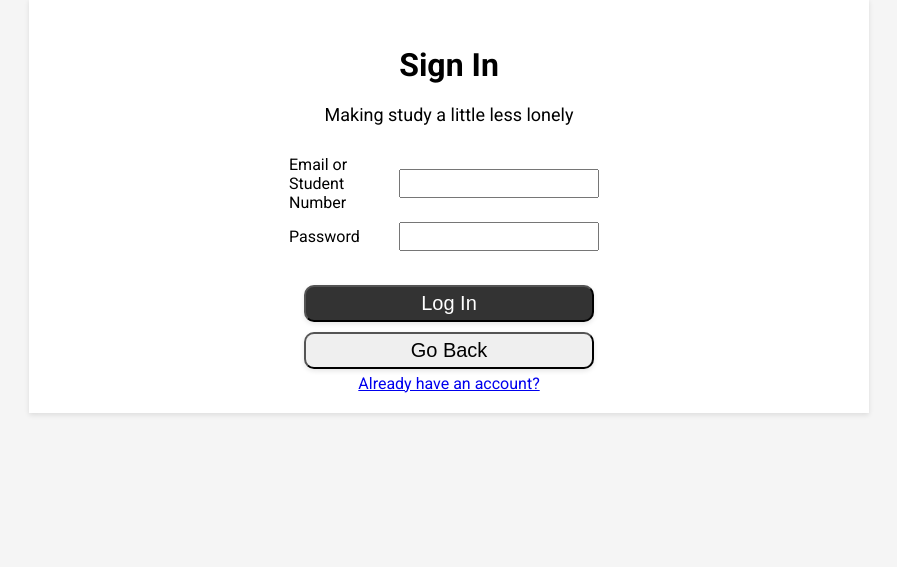
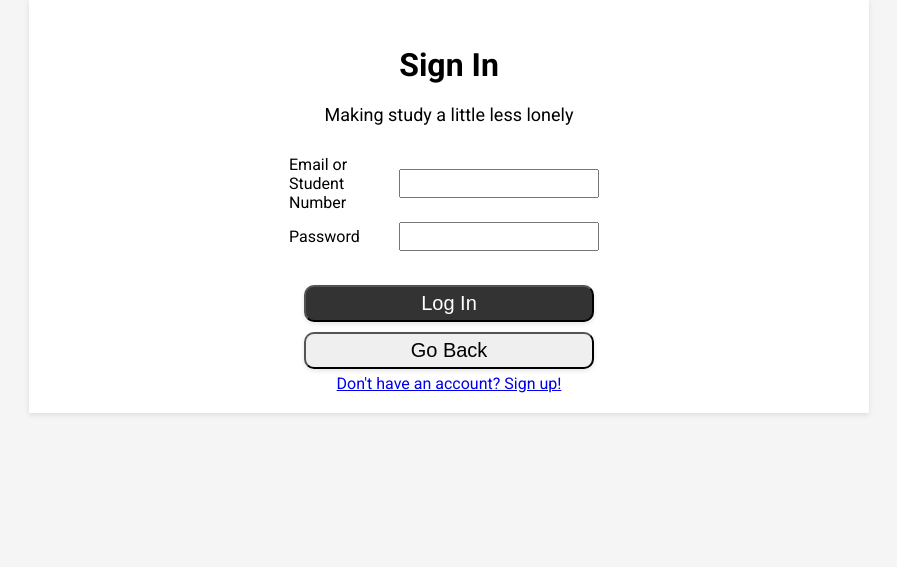
Before and after one commit to IsoVictor/CITS3403-Group-Project, a Flask app: template templates/signin.html in a window 1280 px wide. Shown: the part 109-676 px from the top of the page, without its empty margins (191-1088 px from the left). Run offline with Flask 3, Linux system fonts and the light colour scheme; the template is opened without the code that fills it, so the values that code supplies are empty; parts of the project's set-up code (start-up, migrations or seed data) failed here and were passed over.

Commit message:
fixed issue that signin had same link as login

```diff
--- a/templates/signin.html
+++ b/templates/signin.html
@@ -29,7 +29,7 @@
             <button class = 'homepage' href="index.html">Go Back
             </button>
             <br>
-            <a href="signin.html">Already have an account?</a>
+            <a href="signin.html">Don't have an account? Sign up!</a>
         </main>
         <footer>
             <p>Jason,Victor, Rohnan, Ann</p>
```
